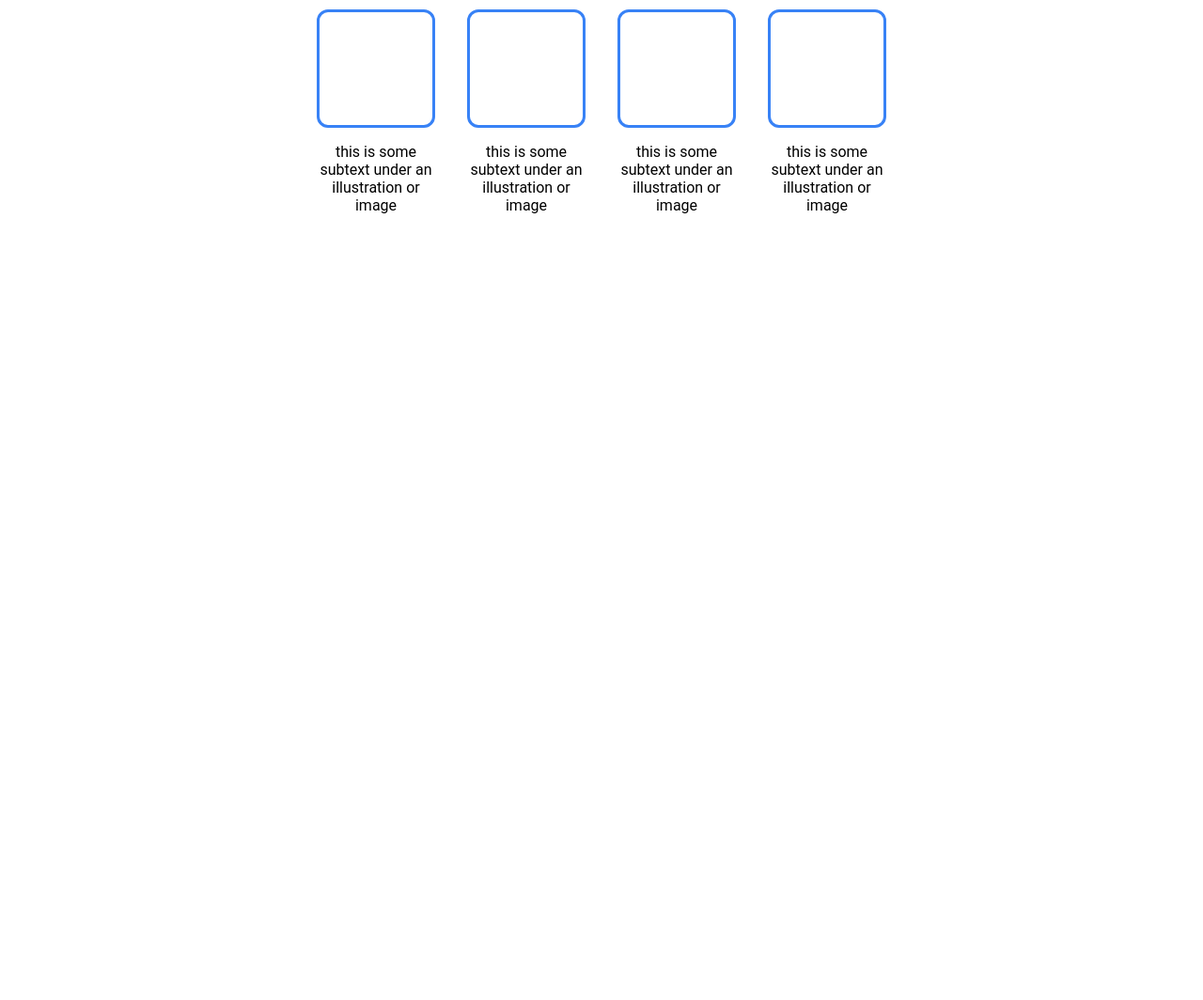
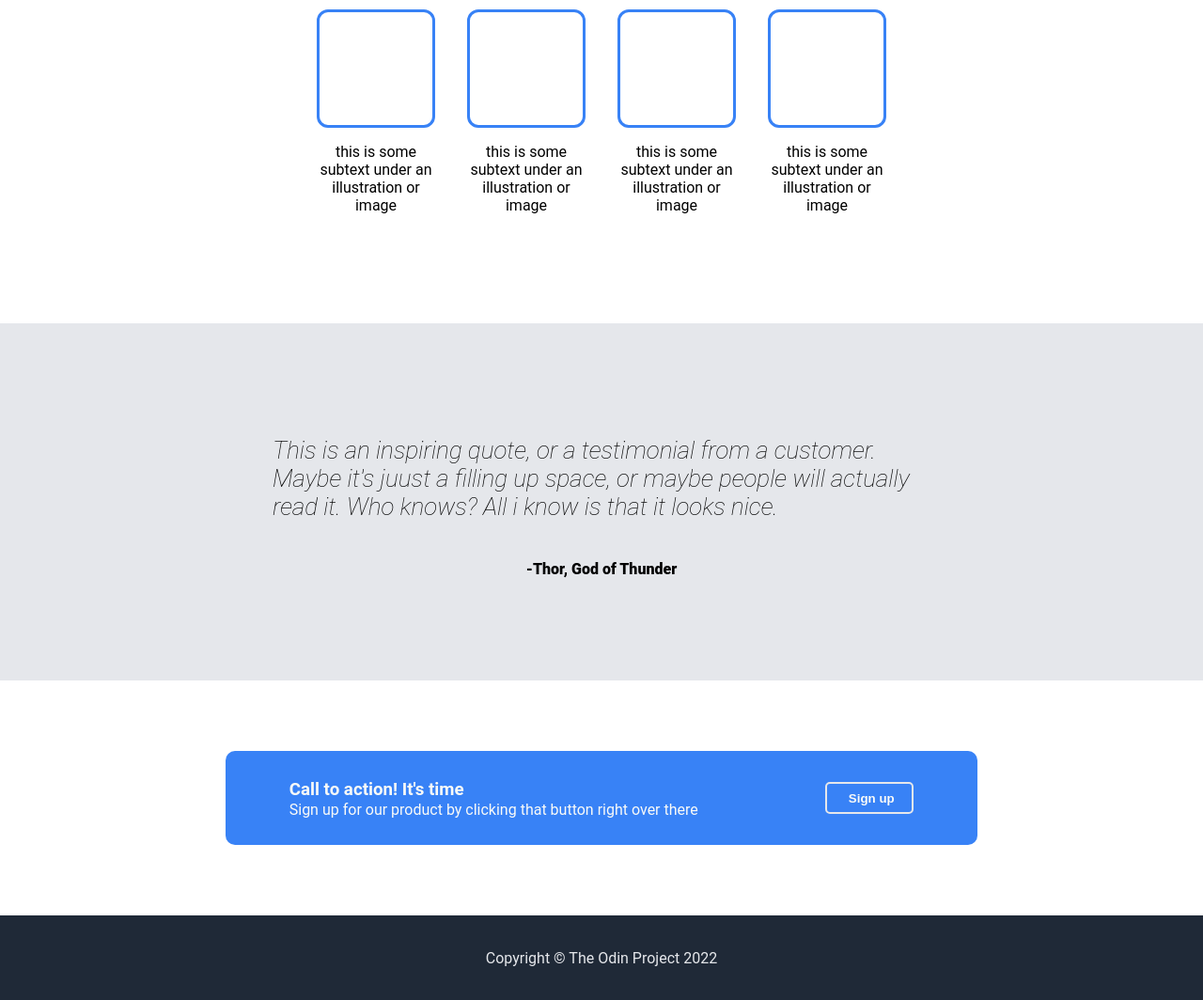
Before and after one commit to Djoleoo/TOP-landing-page, a plain HTML site: page index.html in a window 1280 px wide. Shown: the part 585-1649 px from the top of the page at 94% size. Before the commit the page ends 829 px from the top, so only its background shows below. Drawn offline with Linux system fonts and the light colour scheme.

Commit message:
Late commit

```diff
--- a/index.html
+++ b/index.html
@@ -49,5 +49,34 @@
             </div>
     </div>
     </div>
+
+    <div class="quote">
+        <div class="quote-p">
+            <p>
+                This is an inspiring quote, or a testimonial from a customer.
+                Maybe it's juust a filling up space, or maybe people will
+                actually read it. Who knows? All i know is that it looks nice.
+            </p>
+        </div>
+        <div class="signature">
+            <p class="signature">-Thor, God of Thunder</p>
+        </div>
+    </div>
+
+    <div class="bottom">
+        <div class="action">
+            <div class="action-content">
+                <h3 class="action-h">Call to action! It's time</h3>
+                <p>Sign up for our product by clicking that button right over there</p>
+            </div>
+            <div class="action-button">
+                <button>Sign up</button>
+            </div>
+        </div>
+    </div>
+
+    <div class="footer">
+        <p> Copyright &copy; The Odin Project 2022</p>
+    </div>
 </body>
 </html>
--- a/styles.css
+++ b/styles.css
@@ -63,10 +63,12 @@ button {
     display: flex;
     justify-content: center;
     align-items: center;
+    border: none;
 }
 
 .top-h{
     font-size: 36px;
+    font-weight: 800;
 }
 
 .top-image{
@@ -83,6 +85,7 @@ button {
     flex-direction: column;
     justify-content: center;
     align-items: center;
+    margin-bottom: 100px;;
 }
 
 .middle-two{
@@ -109,3 +112,74 @@ button {
 .middle-title{
     font-size: 26px;
 }
+
+.quote{
+    background-color: #E5E7EB;
+    display: flex;
+    flex-direction: column;
+    min-height: 380px;
+    justify-content: center;
+    align-items: center;
+}
+
+.quote-p{
+    max-width: 700px;
+    font-size: 26px;
+    font-style: italic;
+    font-weight: lighter;
+}
+
+.signature{   /*TODO: put signature to the right*/
+    display: flex;
+    justify-content: flex-end;
+    font-weight: 900;
+    text-align: end;
+}
+
+
+.bottom{
+    display: flex;
+    justify-content: center;
+    height: 250px;
+    align-items: center;
+}
+
+.action{
+    background-color: #3882f6;
+    width: 800px;
+    color: #F9FAF8;
+    border-radius: 10px;
+    display: flex;
+    justify-content: space-around;
+    align-items: center;
+    gap: 0;
+    height: 100px;
+
+}
+
+.action-button{
+    border: 2px solid #E5E7EB;
+    width: 90px;
+    border-radius: 5px;
+    flex: 0;
+}
+
+.action-content{
+    display: flex;
+    flex-direction: column;
+    justify-content: center;
+}
+
+.action-h{
+    margin-bottom: -15px;
+}
+
+.footer{
+    background-color: #1F2937;
+    color: #E5E7EB;
+    display: flex;
+    justify-content: center;
+    align-items: center;
+    max-height: 90px;
+    height: 90px;
+}
```
